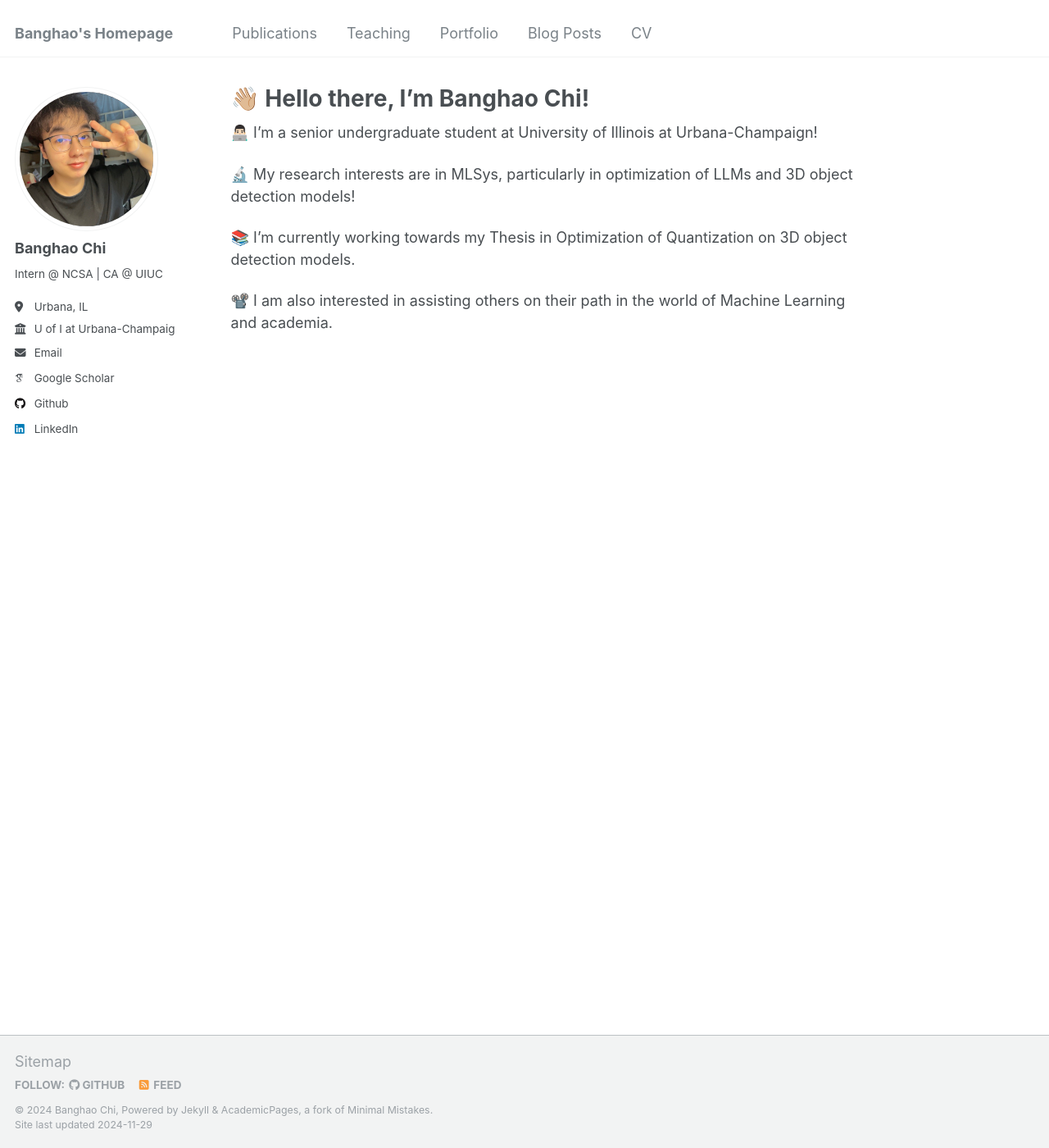
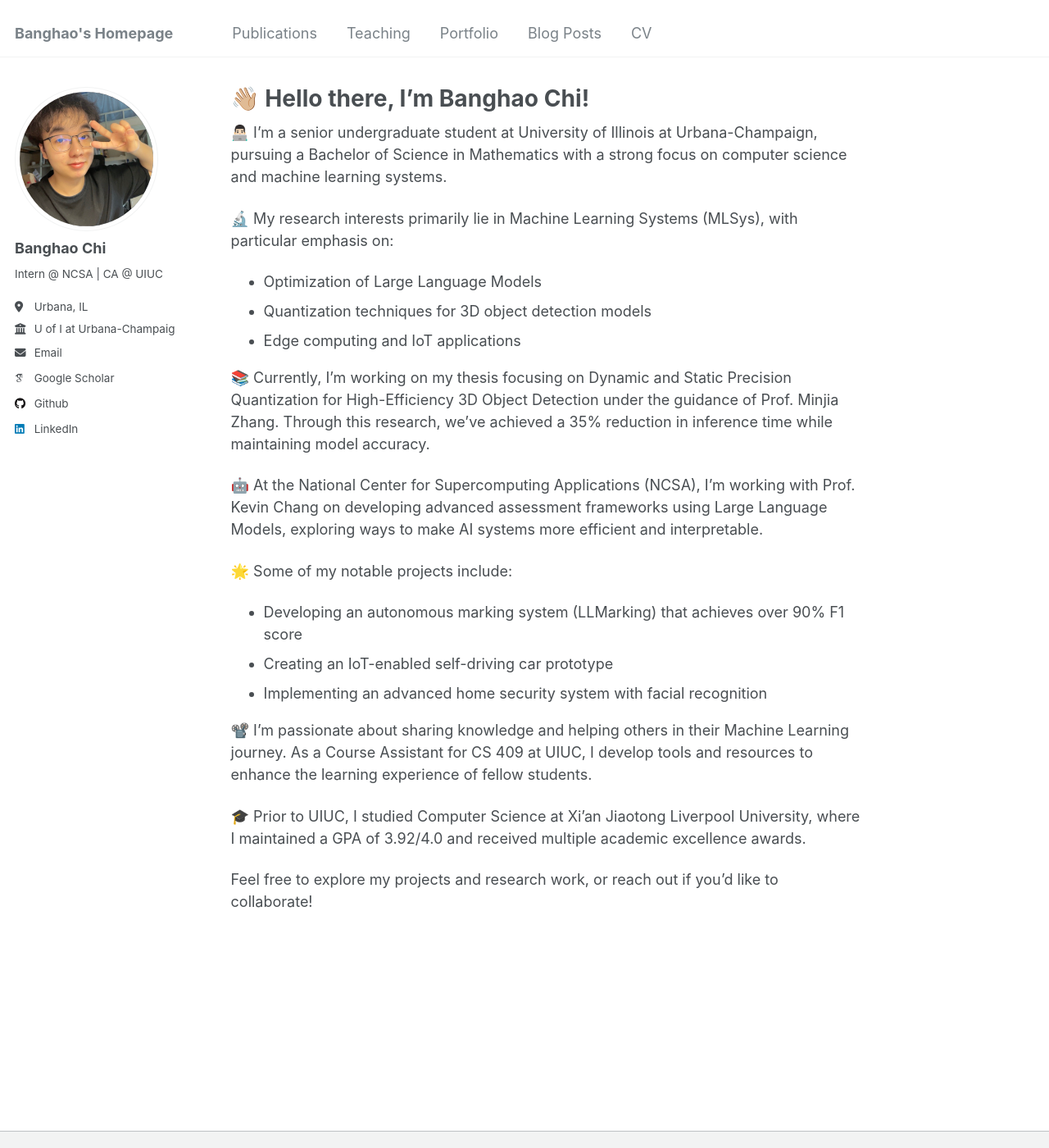
Before and after one commit to BiboyQG/biboyqg.github.io, a Jekyll site: the page built from _pages/about.md, in a window 1280 px wide and 1400 px high. Shown: the whole window at 82% size. Built offline with Jekyll 4.4.1, drawn with Linux system fonts in a browser that asks for light colours; some web fonts are replaced.

Commit message:
Update about.md

```diff
--- a/_pages/about.md
+++ b/_pages/about.md
@@ -7,10 +7,24 @@ redirect_from:
   - /about.html
 ---
 
-👨🏻‍💻 I'm a senior undergraduate student at University of Illinois at Urbana-Champaign!
+👨🏻‍💻 I'm a senior undergraduate student at University of Illinois at Urbana-Champaign, pursuing a Bachelor of Science in Mathematics with a strong focus on computer science and machine learning systems.
 
-🔬 My research interests are in MLSys, particularly in optimization of LLMs and 3D object detection models!
+🔬 My research interests primarily lie in Machine Learning Systems (MLSys), with particular emphasis on:
+* Optimization of Large Language Models
+* Quantization techniques for 3D object detection models
+* Edge computing and IoT applications
 
-📚 I'm currently working towards my Thesis in Optimization of Quantization on 3D object detection models.
+📚 Currently, I'm working on my thesis focusing on Dynamic and Static Precision Quantization for High-Efficiency 3D Object Detection under the guidance of Prof. Minjia Zhang. Through this research, we've achieved a 35% reduction in inference time while maintaining model accuracy.
 
-📽️ I am also interested in assisting others on their path in the world of Machine Learning and academia.
+🤖 At the National Center for Supercomputing Applications (NCSA), I'm working with Prof. Kevin Chang on developing advanced assessment frameworks using Large Language Models, exploring ways to make AI systems more efficient and interpretable.
+
+🌟 Some of my notable projects include:
+* Developing an autonomous marking system (LLMarking) that achieves over 90% F1 score
+* Creating an IoT-enabled self-driving car prototype
+* Implementing an advanced home security system with facial recognition
+
+📽️ I'm passionate about sharing knowledge and helping others in their Machine Learning journey. As a Course Assistant for CS 409 at UIUC, I develop tools and resources to enhance the learning experience of fellow students.
+
+🎓 Prior to UIUC, I studied Computer Science at Xi'an Jiaotong Liverpool University, where I maintained a GPA of 3.92/4.0 and received multiple academic excellence awards.
+
+Feel free to explore my projects and research work, or reach out if you'd like to collaborate!
```
